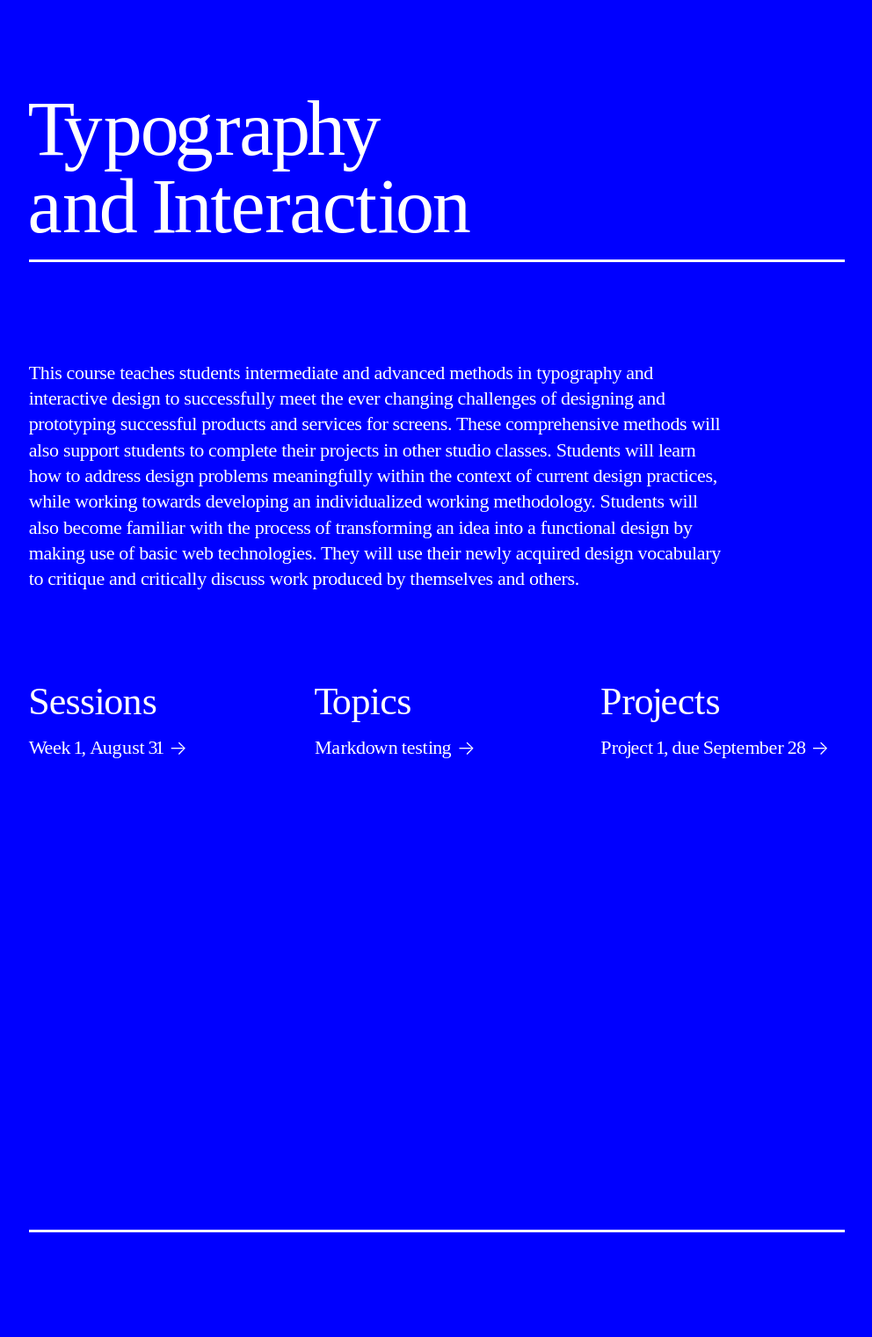
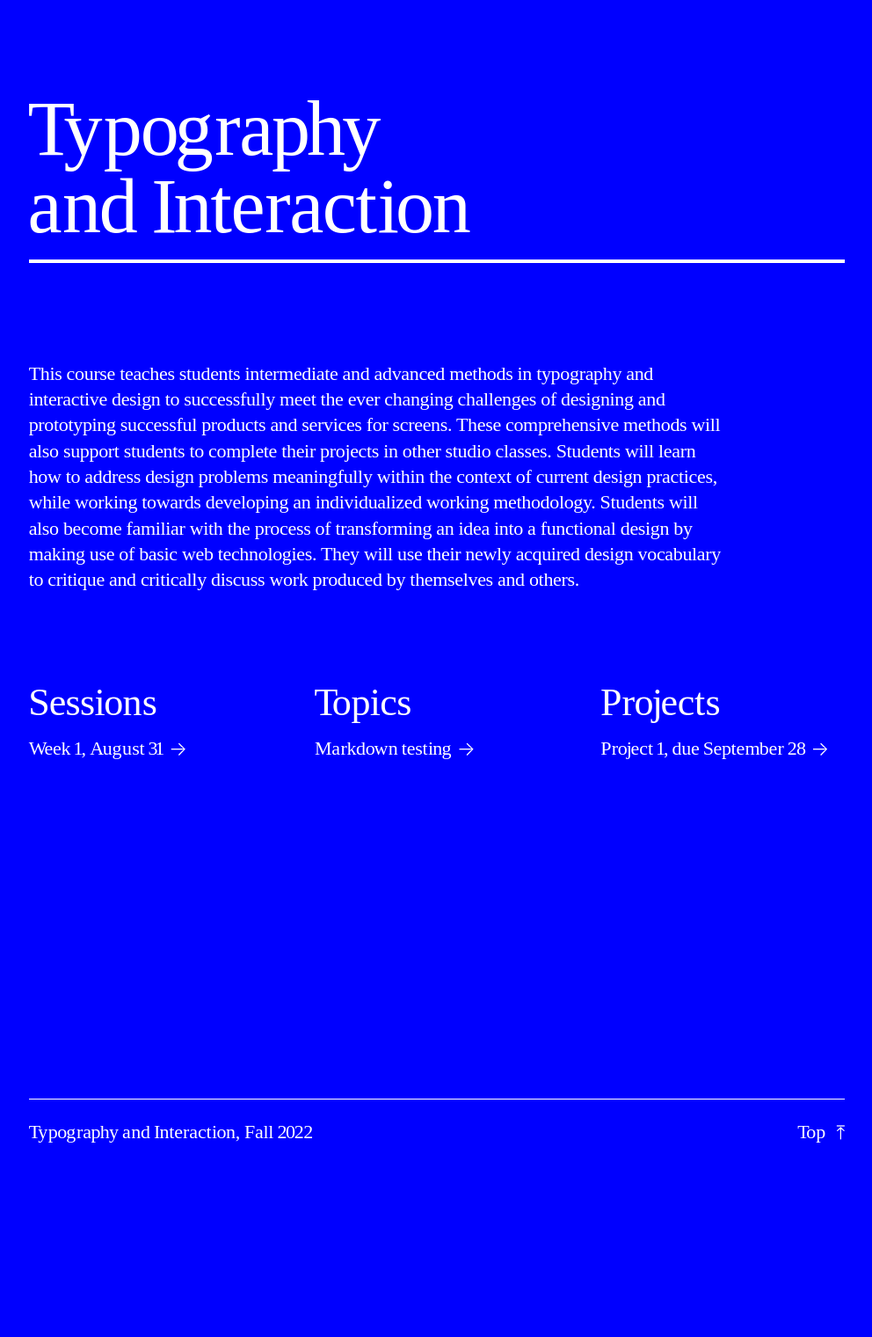
Before and after one commit to core-interaction/core-interaction.github.io, a Jekyll site: the page built from index.md, in a window 1280 px wide. Shown: the whole page at 88% size, without its empty margins (143-1135 px from the left). Built offline with Jekyll 4.4.1, drawn with Linux system fonts in a browser that asks for light colours; after the commit the page ends 1413 px from its top, so only the background shows below that.

Commit message:
Lil’ footer.

```diff
--- /dev/null
+++ b/_includes/footer.html
@@ -0,0 +1,11 @@
+{% assign index = site.pages | where: 'layout', 'index' | first %}
+<footer>
+	<div>
+		<a href="{{ index.url }}">
+			<p>{{ index.title | kerning_spans }}, {{ index.strings.term | kerning_spans }}</p>
+		</a>
+		<a href="#">
+			<p>{{ index.strings.top | kerning_spans }}<span class="icon center--x">⤒</span></p>
+		</a>
+	</div>
+</footer>
--- a/_layouts/index.html
+++ b/_layouts/index.html
@@ -19,6 +19,5 @@ layout: default
 		{% include page_list.html title=page.strings.topics   pages=topics %}
 		{% include page_list.html title=page.strings.projects pages=projects %}
 	</nav>
-	<footer>
-	</footer>
+	{% include footer.html %}
 </main>
--- a/_layouts/page.html
+++ b/_layouts/page.html
@@ -14,6 +14,5 @@ layout: default
 	<article>
 		{{ content }}
 	</article>
-	<footer>
-	</footer>
+	{% include footer.html %}
 </main>
--- a/assets/styles/common.scss
+++ b/assets/styles/common.scss
@@ -33,7 +33,8 @@
 
 	--page--width: 100vw;
 
-	--divider--width: 0.2rem; // Approx e-crossbar on the `h1`.
+	--divider--width:     0.1rem;
+	--divider--width--h1: 0.2rem; // Approx e-crossbar on the `h1`.
 
 	--color:             black;
 	--color--background: white;
@@ -76,7 +77,7 @@
 
 		--margin: 3.6rem;
 
-		--divider--width: 0.3rem;
+		--divider--width--h1: 0.4rem;
 
 		--link--enlargement: 0.8rem;
 	}
@@ -96,8 +97,8 @@ body {
 	h1 {
 		--typography--tracking: -0.025;
 
+		margin-bottom: var(--margin--vertical);
 		max-width:     20ch;
-		margin-bottom: calc(var(--typography--font-size) * (var(--typography--leading) + var(--typography--shoulder) - 1));
 	}
 
 	h1,
@@ -229,7 +230,7 @@ body {
 		> header {
 			border-bottom-color: var(--color);
 			border-bottom-style: solid;
-			border-bottom-width: var(--divider--width);
+			border-bottom-width: var(--divider--width--h1);
 			margin-bottom:       calc(var(--margin--vertical) * 4);
 		}
 
@@ -326,12 +327,30 @@ body {
 
 
 
-		// Border at the bottom.
+		// Home/top links at the end.
 		> footer {
 			border-top-color: var(--color);
 			border-top-style: solid;
 			border-top-width: var(--divider--width);
-			margin-top:       max(calc(var(--margin--vertical) * 4), calc(66.66vh - var(--margin--vertical) * 4));
+			margin-top:       max(calc(var(--margin--vertical) * 4), calc(50vh - var(--margin--vertical) * 4));
+
+			> div {
+				--color: var(--link--color);
+
+				align-items:     start;
+				display:         flex;
+				gap:             var(--margin);
+				justify-content: space-between;
+				margin-top:      var(--margin--vertical);
+
+				> a {
+					@extend %link--element;
+
+					&:last-child {
+						white-space: nowrap;
+					}
+				}
+			}
 		}
 	}
 
@@ -361,12 +380,6 @@ body {
 			transform: translateY(0.066em);
 		}
 	}
-
-
-
-	.inactive {
-		opacity: var(--alpha--inactive);
-	}
 }
 
 
```
Also changed, not shown: index.md (+3 -1 lines).
